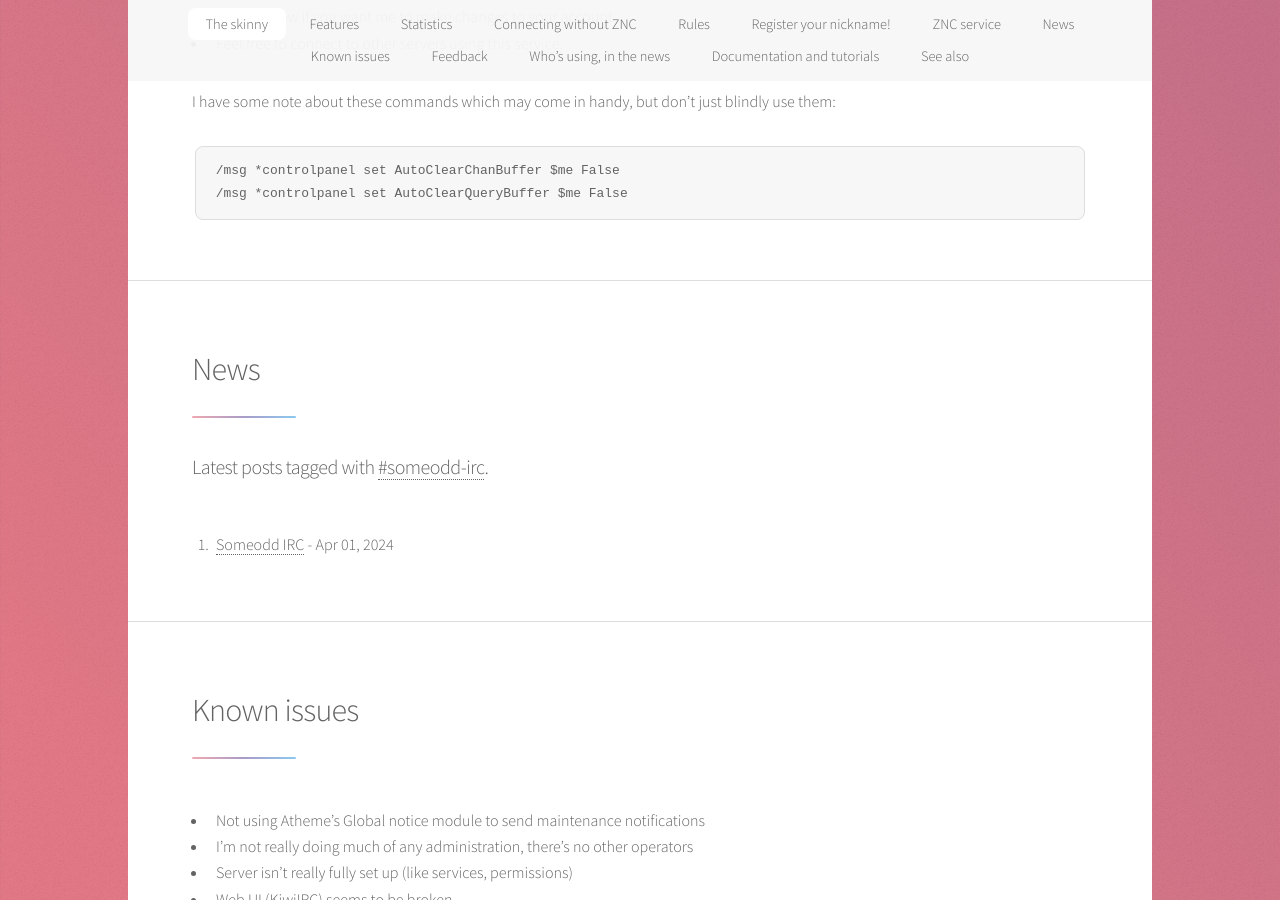
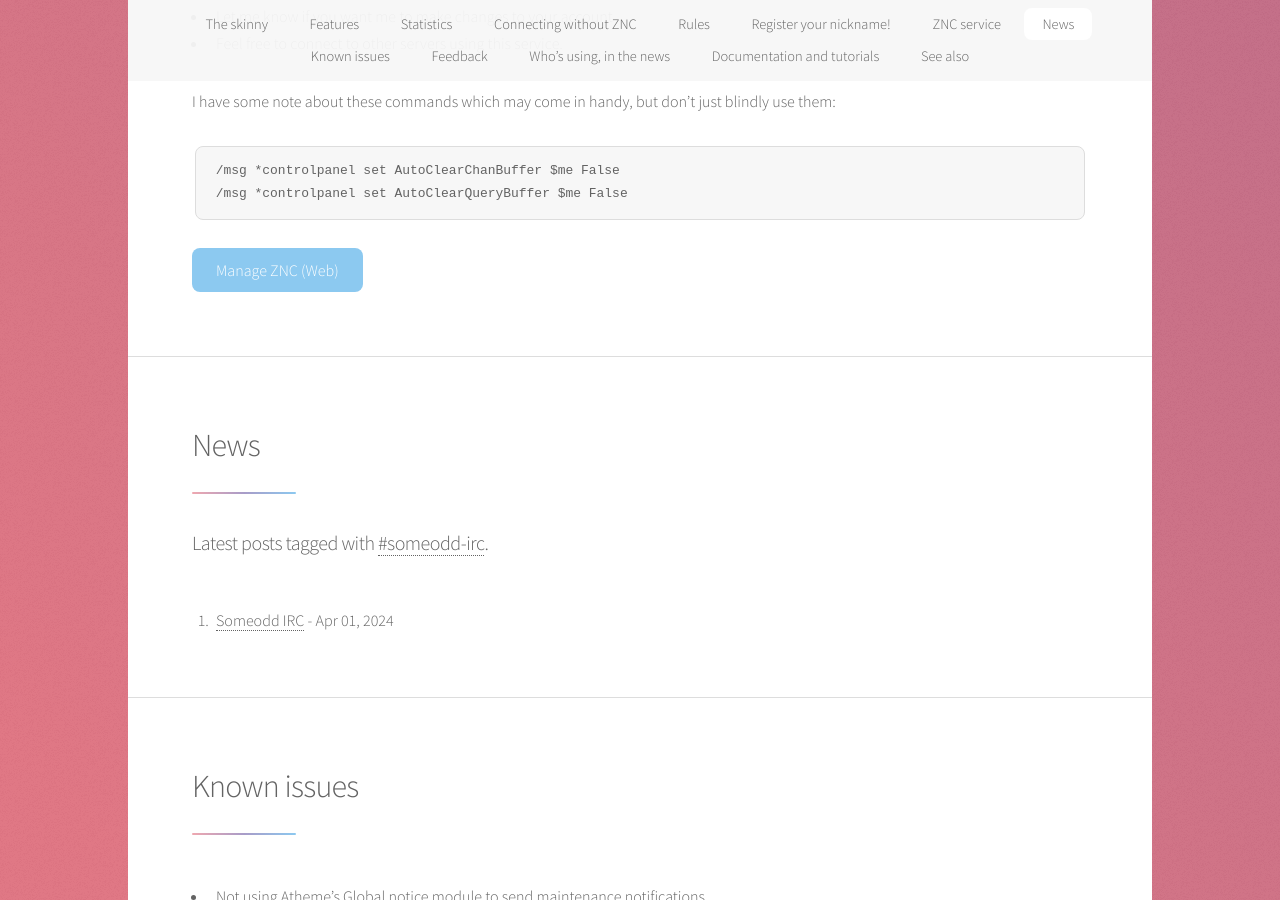
Before and after one commit to someodd/someodd.github.io, a Jekyll site: the page built from showcase/_posts/2024-04-01-irc-server.md, in a window 1280 px wide and 900 px high, scrolled down 8998 px. Built offline with Jekyll 4.4.1, drawn with Linux system fonts in a browser that asks for light colours.

Commit message:
add znc button

````diff
--- a/showcase/_posts/2024-04-01-irc-server.md
+++ b/showcase/_posts/2024-04-01-irc-server.md
@@ -212,6 +212,8 @@ I have some note about these commands which may come in handy, but don't just bl
 /msg *controlpanel set AutoClearQueryBuffer $me False
 ```
 
+[Manage ZNC (Web)](https://znc.someodd.zip/){: .button .primary}
+
 ## News
 
 someodd-irc
````
